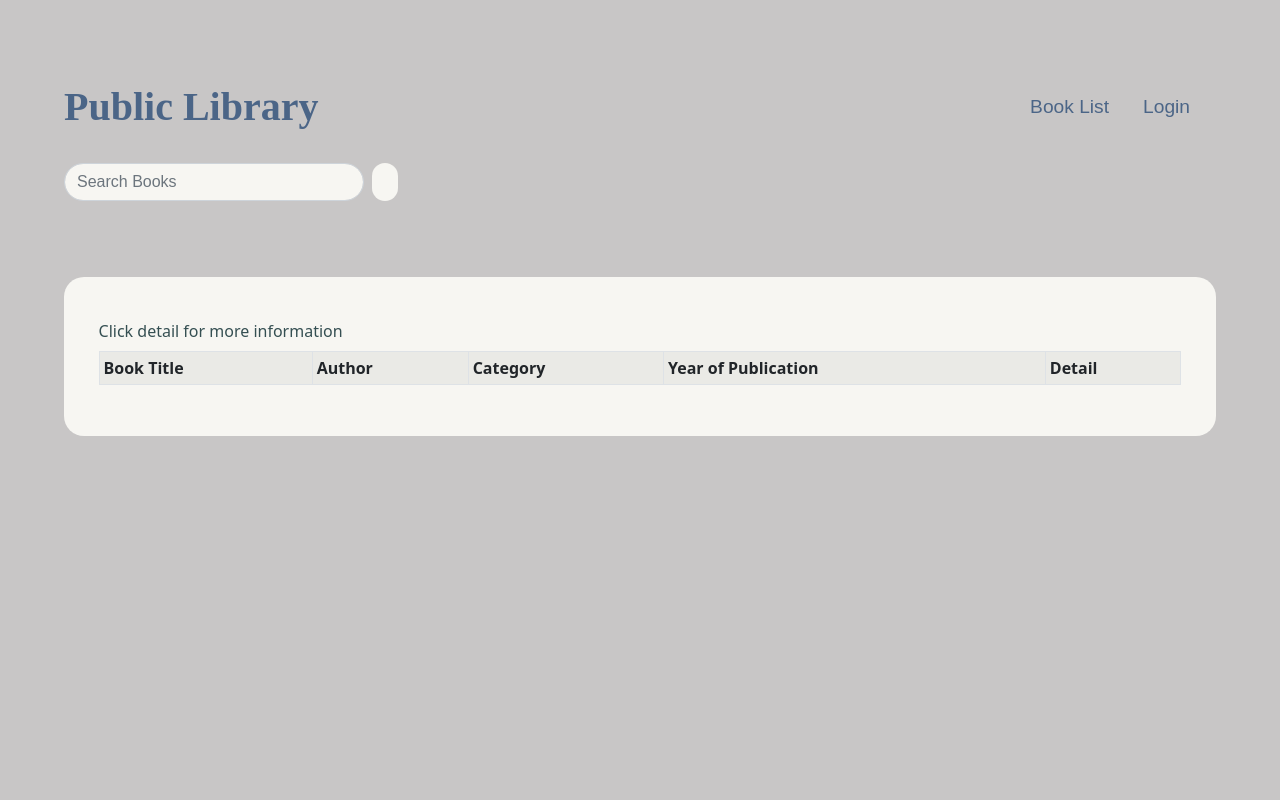
After one commit to MiaTian1024/Library-Web-App, a Flask app: template library/templates/booklist.html in a window 1280 px wide. The commit adds this page. Run offline with Flask 3, Linux system fonts and the light colour scheme; the template is opened without the code that fills it, so the values that code supplies are empty.

Commit message:
create page for booklist and bookdetail

```diff
--- /dev/null
+++ b/library/static/style.css
@@ -0,0 +1,256 @@
+body {
+    text-align: center;
+    background-color: #C8C6C6;
+    height:100vh;
+    margin:0;
+}
+/* Container */
+
+.container-fluid{
+    padding:5% 5% 1% 5%;
+}
+
+
+/* Nav Bar */
+
+.navbar-brand{
+    font-family: "Ubuntu";
+    font-size: 2.5rem;
+    font-weight: bold;
+    color: #4B6587;
+}
+
+.nav-item {
+    padding:0 18px;
+}
+
+.nav-link {
+    font-size: 1.2rem;
+    font-family: 'Montserrat-Light', sans-serif;
+    color: #4B6587;
+}
+
+.form-container{
+    justify-content:center;
+    height:328px;
+    width:60%;
+    margin:50px auto;
+    background-color: #4B6587;
+    border-radius: 20px;
+    font-family: 'Times New Roman', Times, serif;
+    text-align: center;
+    align-items:center;
+}
+
+.table-container{
+    justify-content:center;
+    margin:50px auto;
+    background-color: #F7F6F2;
+    border-radius:20px;
+    text-align: left;
+    align-items:center;
+    padding:3%;
+}
+.search-book{
+    width:400px;
+    position:absolute;
+    margin-left:5%;
+    margin-right:10px;
+
+}
+
+.search-book-input{
+    width:300px;
+    border-radius:24px;
+    background-color: #F7F6F2;
+}
+
+.btn-search{
+    background-color:#F7F6F2;
+    color:#4B6587;
+    border: 1px solif #F7F6F2;
+    border-radius:24px;
+}
+
+.btn-search:hover{
+    background-color: #4B6587;
+    color:#F7F6F2;
+}
+
+.btn-detail{
+    width:68px;
+    height:30px;
+    background-color: #4B6587;
+    color:#F7F6F2;
+    border: 1px solid #4B6587;
+    border-radius: 10px;
+    font-size: 16px;
+    font-weight: bold;
+}
+
+.btn-detail:hover{
+    background-color: #F7F6F2;
+    color:#4B6587;
+    border: 1px solid #4B6587;
+}
+
+/* login register */
+.login, .register {
+    width: 400px;
+    background-color: #ffffff;
+    box-shadow: 0 0 9px 0 rgba(0, 0, 0, 0.3);
+    margin: 100px auto;
+}
+
+/* Book detial */
+
+.container-card{
+    border-radius: 24px;
+}
+.detail-card{
+    margin:50px auto;
+}
+
+.detail-title{
+    background-color: #4B6587;
+}
+.card-book-title{
+    color:#C8C6C6;
+    font-size: 1.5rem;
+    font-weight: bold;
+}
+
+.card-book-text{
+    color:#C8C6C6;
+    font-size: 1rem;
+
+}
+
+.empty-card{
+    margin:0;
+    padding:2%;
+}
+
+.detail-info{
+    background-color: #F7F6F2;
+    padding-top:30px;
+}
+
+.detail-image{
+    width:400px;
+    padding:15% 10% 5% 10%;
+}
+
+
+/* login */
+
+.login-bar{
+    width:400px;
+    position:absolute;
+    left:60%;
+}
+
+.login-input{
+    width:300px;
+    border-radius:24px;
+    background-color: #F7F6F2;
+}
+
+/* borrower list */
+
+.borrower-search{
+    margin-top:2.5%;
+    margin-left:2%;
+}
+
+.search-fail{
+    width:90%;
+    margin:3% auto;
+    background-color:#F7F6F2;
+    font-size:20px;
+    text-align: center;
+    color: #4B6587;
+    font-weight: bold;
+  }
+
+.borrower-table-container{
+    justify-content:center;
+    margin:-10px auto;
+    background-color: #F7F6F2;
+    border-radius:20px;
+    text-align: left;
+    align-items:center;
+    padding:3%;
+}
+
+.borrower-table{
+    justify-content:center;
+    margin:2px auto;
+}
+
+.reusableContainer{
+    justify-content: center;
+    height:328px;
+    width:60%;
+    margin:50px auto;
+    background-color: #4B6587;
+    border-radius: 20px;
+    text-align: center;
+    color: white;
+    align-items: center;
+
+   }
+
+.reusable-form-input{border-radius: 24px;
+    border-style: none;
+    height: 40px;
+    width: 300px;
+    margin-bottom: 8px;
+    padding-left:30px;
+    background-color: #F7F6F2;}
+
+  .reusable-form-label{
+    font-size:20px;
+    text-align: left;
+    color:#F7F6F2;
+  }
+
+  .reusableButton{width: 98px;
+    height: 30px;
+    border-radius: 24px;
+    background-color: #D9AD3C;
+    color: #FFFFFF;
+    border-style: none;
+    text-align: center;
+  }
+
+  .back-button{
+    position:absolute;
+    margin-left:5%;
+    margin-top:-20px;
+
+  }
+
+  .button-back{
+    width: 90px;
+    height: 35px;
+    border-radius: 12px;
+    background-color:#4B6587;
+    font-size: 1rem;
+    font-weight: 500;
+    text-align: center;
+    color:#f1f1f1;
+    margin-right:2px;
+
+
+  }
+
+  .button-back:hover {
+    background-color:#b2b8ba
+  }
+
+/* Footer Section */
+
+.social-icon {
+    margin:20px 10px;
+}
--- /dev/null
+++ b/library/templates/base.html
@@ -0,0 +1,30 @@
+<!DOCTYPE html>
+<html>
+    <head>
+        <meta charset="utf-8" />
+        <title>{% block title %}{% endblock %}</title>
+        <!-- CSS -->
+        <link href="https://cdn.jsdelivr.net/npm/bootstrap@5.2.3/dist/css/bootstrap.min.css" rel="stylesheet" integrity="sha384-rbsA2VBKQhggwzxH7pPCaAqO46MgnOM80zW1RWuH61DGLwZJEdK2Kadq2F9CUG65" crossorigin="anonymous">
+        <link href="/static/style.css" rel="stylesheet" type="text/css">
+    </head>
+
+    <body>
+        <!-- Title Section -->
+        <section class="title-section">
+            <div class="container-fluid">
+                {% block navbar %} {% endblock %}
+            </div>
+
+        <!-- Body Section -->
+        <section class="body-section">
+
+         {% block header %}{% endblock %}
+
+         {% block content %}{% endblock %}
+
+        </section>
+
+      <!-- JavaScript Bundle with Popper -->
+      <script src="https://cdn.jsdelivr.net/npm/bootstrap@5.2.3/dist/js/bootstrap.bundle.min.js" integrity="sha384-kenU1KFdBIe4zVF0s0G1M5b4hcpxyD9F7jL+jjXkk+Q2h455rYXK/7HAuoJl+0I4" crossorigin="anonymous"></script>
+    </body>
+</html>
--- /dev/null
+++ b/library/templates/booklist.html
@@ -0,0 +1,29 @@
+{% extends "public.html" %}
+
+{% block content %}
+<!-- code in here to display a list of books-->
+<!-- booklist is the variable passed in containing list of books -->
+<!-- Define a table to list all books -->
+<div class="container-fluid">
+
+    <div class="table-container">
+       <table class="table table-sm table-hover table-striped table-bordered">
+       <caption style="caption-side: top; color:#354f52;">Click detail for more information</caption>
+        <tr>
+            <th>Book Title</th><th>Author</th>
+            <th>Category</th><th>Year of Publication</th><th>Detail</th>
+        </tr>
+    {% for book in booklist %}
+        <tr>
+            <td>{{book[1]}}</td><td>{{book[2]}}</td><td>{{book[3]}}</td><td>{{book[4]}}</td>
+            <td>
+                <!-- Add a link to catch a bookid, then pass the id to bookdetail route which will display bookdetails for this chosen book-->
+                <a class="btn btn-detail btn-sm" href="/bookdetail?id={{book[0]}}" role="button">Detail</a>
+
+            </td>
+        </tr>
+    {% endfor %}
+</table>
+</div>
+</div>
+{% endblock %}
--- /dev/null
+++ b/library/templates/public.html
@@ -0,0 +1,39 @@
+{% extends "base.html" %}
+
+
+<!-- Code in here to display a homepage for public-->
+
+{% block navbar %}
+<!-- Nav Bar -->
+<nav class="navbar navbar-dark navbar-expand-lg">
+    <a class="navbar-brand" href="{{ url_for('home') }}"><i class="fa-solid fa-book-open-reader"></i> Public Library</a>
+    <button class="navbar-toggler" type="button" data-bs-toggle="collapse" data-bs-target="#navbarTogglerDemo02" aria-controls="navbarTogglerDemo02" aria-expanded="false" aria-label="Toggle navigation">
+    <span class="navbar-toggler-icon"></span>
+    </button>
+    <div class="collapse navbar-collapse" id="navbarTogglerDemo02">
+    <ul class="navbar-nav ms-auto">
+      <li>
+         <a class="nav-link hover" aria-current="page" href="{{ url_for('booklist') }}">Book List</a></li>
+      <li class="nav-item">
+         <a class="nav-link hover" aria-current="page" href="{{ url_for('home') }}">Login</a></li>
+    </ul>
+    </div>
+</nav>
+{% endblock %}
+
+
+{% block header %}
+ <!-- Search Bar -->
+ <div class="search-book">
+    <form class="d-flex nav-link hover" role="search" action="/searchbooks" method="POST">
+        <input class="search-book-input form-control me-2" type="search" name="book" placeholder="Search Books" aria-label="Search">
+        <button class="btn btn-search" type="submit"></button>
+      </form>
+    </div>
+
+{% endblock %}
+
+{% block content %}
+
+
+{% endblock %}
```
Also changed, not shown: library/routes.py (+29 -1 lines), library/templates/bookdetail.html (added, +60 -0 lines), library/templates/login.html (+23 -10 lines).
